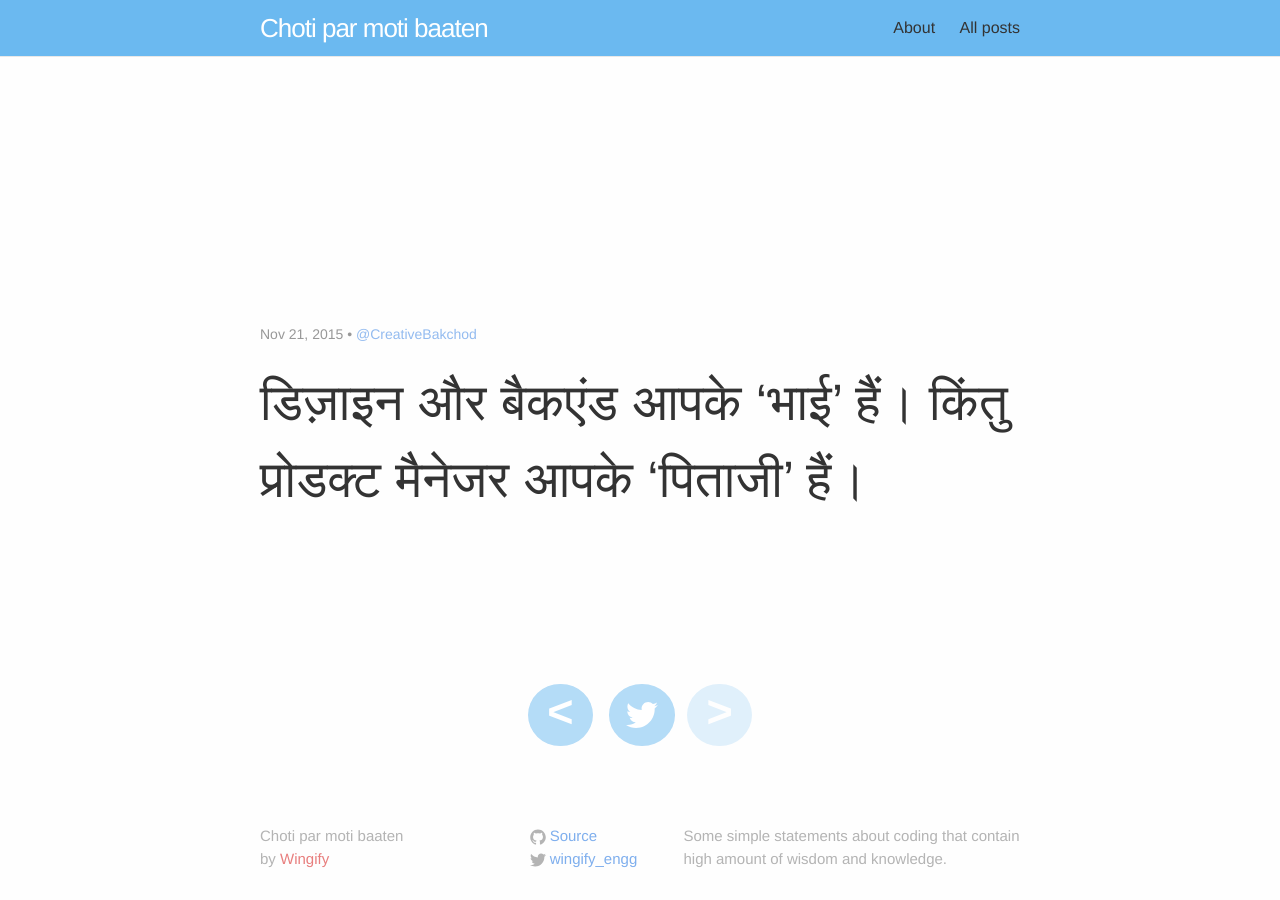
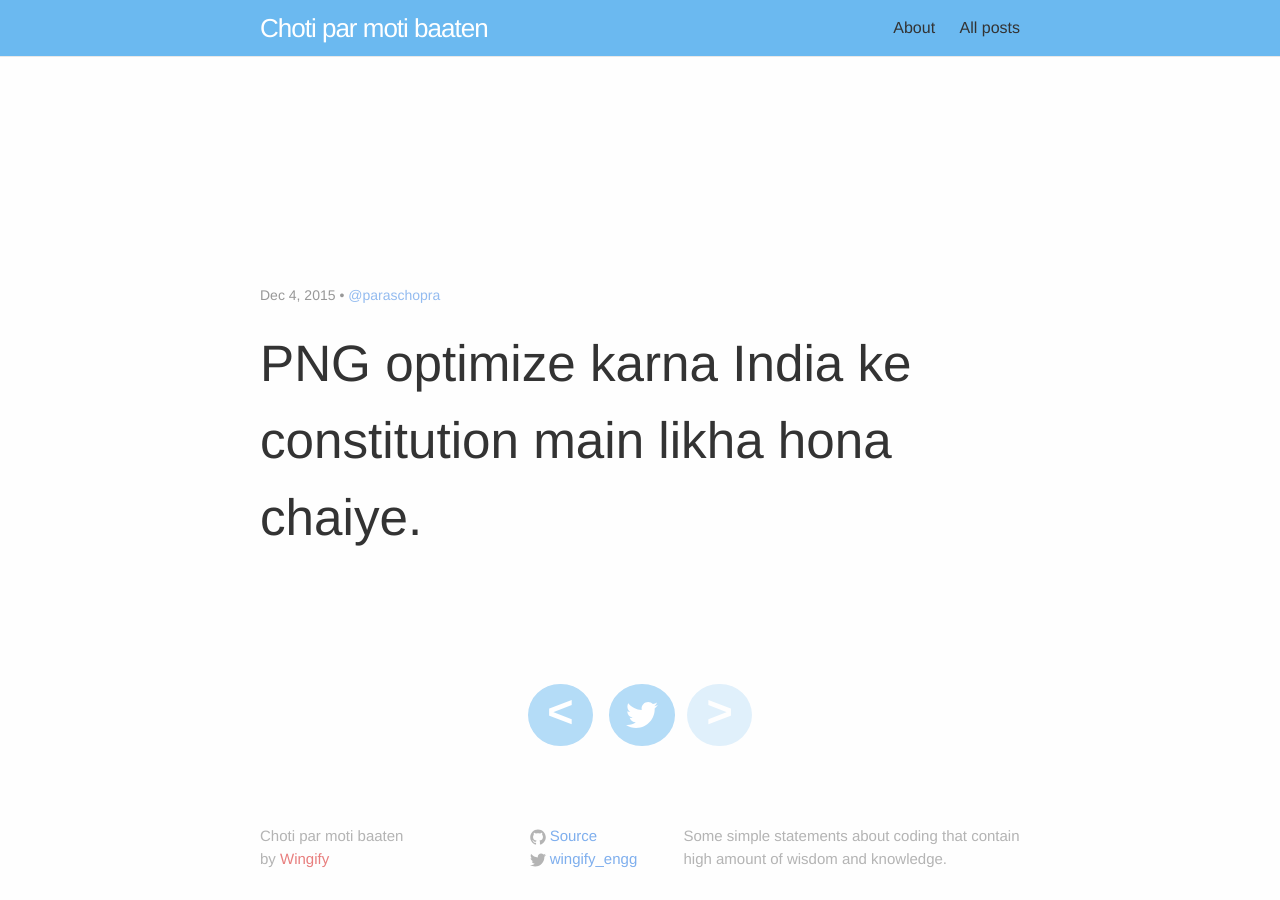
Before and after one commit to wingify/choti-moti-baaten, a Jekyll site: the page built from index.html, in a window 1280 px wide. Built offline with Jekyll 4.4.1, drawn with Linux system fonts in a browser that asks for light colours.

Commit message:
add new post on optimize png.

```diff
--- a/_config.yml
+++ b/_config.yml
@@ -36,3 +36,5 @@ authors:
   twitter: apoorv_saxena
  ashish_bardhan:
   twitter: CreativeBakchod
+ paras_chopra:
+  twitter: paraschopra
--- /dev/null
+++ b/_posts/2015-12-04-optimize-png.md
@@ -0,0 +1,10 @@
+---
+layout: post
+title:  "Image optimization"
+categories: image, optimization
+authorslug: paras_chopra
+author: Paras Chopra
+---
+
+
+PNG optimize karna India ke constitution main likha hona chaiye.
```
